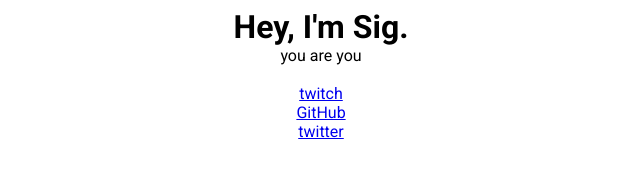
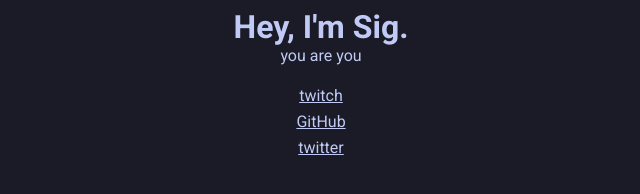
Before and after one commit to Sigurs/sigurs-io, a plain HTML site: page index.html in a window 1280 px wide. Shown: the whole page, without its empty margins (319-959 px from the left). Drawn offline with Linux system fonts and the light colour scheme.

Commit message:
Change style

```diff
--- a/index.html
+++ b/index.html
@@ -5,11 +5,30 @@
 	<link rel="preconnect" href="https://fonts.gstatic.com" crossorigin>
 	<link href="https://fonts.googleapis.com/css2?family=Roboto:ital,wght@0,100;0,300;0,400;0,500;0,700;0,900;1,100;1,300;1,400;1,500;1,700;1,900&display=swap"
 		rel="stylesheet">
+	<style>
+		body {
+			font-family: Roboto;
+			color: #c0caf5;
+			background-color: #1a1b26
+		}
+
+		h1,h2,h3 {
+			margin-bottom: 0;
+		}
+
+		a {
+			color: #c0caf5;
+			display: inline-block;
+			padding-bottom: 5px;
+			padding-top: 2px;
+		}
+	</style>
+
 </head>
 
-<body style="font-family: Roboto">
+<body>
 	<center>
-		<h1 style="margin: 0">Hey, I'm Sig.</h1>
+		<h1>Hey, I'm Sig.</h1>
 		you are you
 		</br>
 		</br>
```
